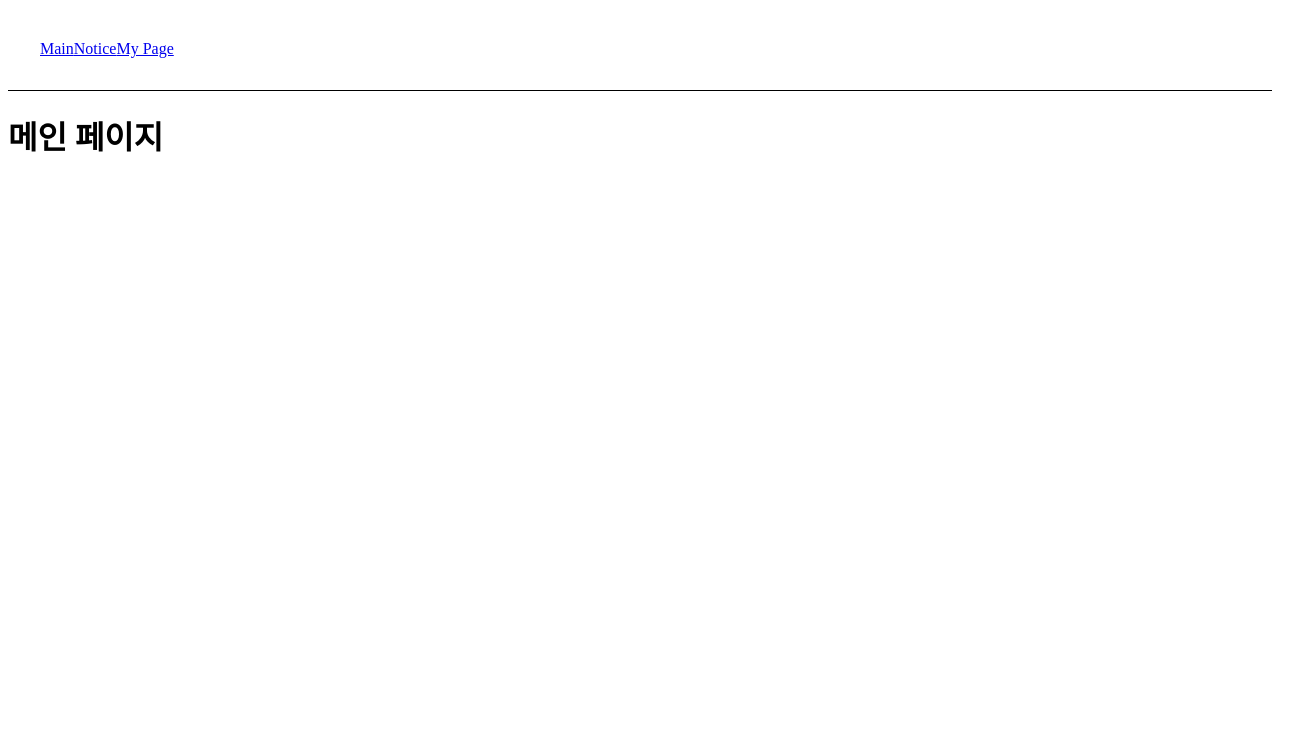
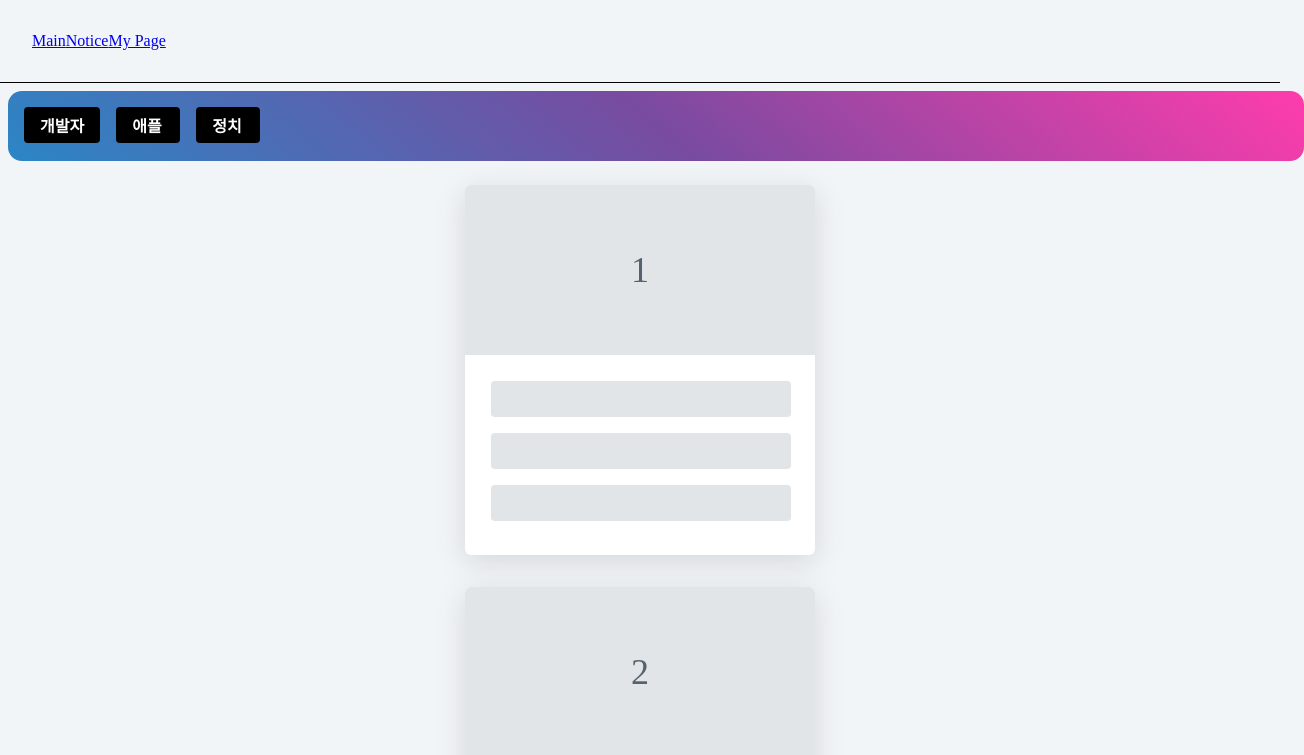
Before and after one commit to four-four-four/DAMOA-Frontend, a React app: page / in a window 1280 px wide. Shown: the top 755 px of the page, 1304 px wide, since content can reach past the window. Built offline with nearby package versions, Linux system fonts and the light colour scheme.

Commit message:
메인 페이지 적용

```diff
--- a/babel.config.js
+++ b/babel.config.js
@@ -3,7 +3,7 @@ module.exports = function (api) {
 
   const presets = ['@babel/preset-env', '@babel/preset-react'];
 
-  const plugins = [];
+  const plugins = ["@babel/plugin-transform-runtime"];
 
   return {
     presets,
--- a/package.json
+++ b/package.json
@@ -26,6 +26,7 @@
   },
   "homepage": "https://github.com/four-four-four/DAMOA-Frontend-new#readme",
   "dependencies": {
+    "@babel/runtime": "^7.18.0",
     "@emotion/react": "^11.9.0",
     "@emotion/styled": "^11.8.1",
     "@material-ui/core": "^4.12.4",
@@ -38,6 +39,7 @@
     "markdown-to-jsx": "^7.1.7",
     "react": "^18.1.0",
     "react-dom": "^18.1.0",
+    "react-loading": "^2.0.3",
     "react-redux": "^8.0.1",
     "react-router-dom": "^6.3.0",
     "redux": "^4.2.0",
@@ -46,6 +48,7 @@
   },
   "devDependencies": {
     "@babel/core": "^7.17.10",
+    "@babel/plugin-transform-runtime": "^7.18.0",
     "@babel/preset-env": "^7.17.10",
     "@babel/preset-react": "^7.16.7",
     "babel-loader": "^8.2.5",
--- a/public/index.html
+++ b/public/index.html
@@ -4,6 +4,14 @@
     <meta charset="UTF-8" />
     <meta name="viewport" content="width=device-width, initial-scale=1.0" />
     <meta http-equiv="X-UA-Compatible" content="ie=edge" />
+    <link
+      rel="stylesheet"
+      href="https://fonts.googleapis.com/css?family=Roboto:300,400,500,700&display=swap"
+    />
+    <link
+      rel="stylesheet"
+      href="https://fonts.googleapis.com/icon?family=Material+Icons"
+    />
     <title>Damoa Frontend</title>
   </head>
   <body>
--- /dev/null
+++ b/src/containers/Item.js
@@ -0,0 +1,61 @@
+import React, { memo } from "react";
+import styled from "styled-components";
+
+const ItemWrap = styled.div`
+  .ItemWrap {
+    width: 350px;
+    height: 370px;
+    display: flex;
+    flex-direction: column;
+    background-color: #ffffff;
+    margin: 1rem;
+    box-shadow: rgba(100, 100, 111, 0.2) 0px 7px 29px 0px;
+    border-radius: 6px;
+  }
+
+  .ItemWrap-Top {
+    display: flex;
+    width: 350px;
+    height: 170px;
+    border-top-left-radius: 6px;
+    border-top-right-radius: 6px;
+    background-color: #e2e5e7;
+    color: #566270;
+    font-size: 2.25rem;
+    justify-content: center;
+    text-align: center;
+    align-items: center;
+  }
+
+  .ItemWrap-Body {
+    height: 200px;
+    border-bottom-left-radius: 6px;
+    border-bottom-right-radius: 6px;
+    padding: 10px;
+  }
+
+  .ItemWrap-Body-Title {
+    width: 300px;
+    height: 36px;
+    margin: 16px;
+    border-radius: 4px;
+    background-color: #e2e5e7;
+  }
+`;
+
+const Item = ({ number }) => {
+  return (
+    <ItemWrap>
+      <div className="ItemWrap">
+        <div className="ItemWrap-Top ">{number}</div>
+        <div className="ItemWrap-Body">
+          <div className="ItemWrap-Body-Title " />
+          <div className="ItemWrap-Body-Title " />
+          <div className="ItemWrap-Body-Title " />
+        </div>
+      </div>
+    </ItemWrap>
+  );
+};
+
+export default memo(Item);
--- /dev/null
+++ b/src/containers/Loader.js
@@ -0,0 +1,22 @@
+import React, { memo } from "react";
+import ReactLoading from "react-loading";
+import styled from "styled-components";
+
+const LoaderWrap = styled.div`
+  width: 100%;
+  height: 80%;
+  display: flex;
+  justify-content: center;
+  text-align: center;
+  align-items: center;
+`;
+
+const Loader = () => {
+  return (
+    <LoaderWrap>
+      <ReactLoading type="spin" color="#A593E0" />
+    </LoaderWrap>
+  );
+};
+
+export default memo(Loader);
--- a/src/containers/MainContainer.js
+++ b/src/containers/MainContainer.js
@@ -1,10 +1,116 @@
-import React from 'react';
+import React, { useState, useEffect, useRef } from 'react';
+import styled, { createGlobalStyle } from "styled-components";
+import Grid from '@mui/material/Grid';
+import Item from './Item';
+import Loader from './Loader';
+
+const GlobalStyle = createGlobalStyle`
+  *, *::before, *::after {
+    box-sizing: border-box;
+    padding: 0px;
+    margin: 0px;
+  }
+
+  body {
+    background-color: #f2f5f7;
+  }
+`;
+
+const AppWrap = styled.div`
+  width: 100%;
+  height: 100%;
+  display: flex;
+  flex-direction: column;
+  justify-content: center;
+  text-align: center;
+  align-items: center;
+
+  .Target-Element {
+    width: 100vw;
+    height: 140px;
+    display: flex;
+    justify-content: center;
+    text-align: center;
+    align-items: center;
+  }
+`;
+
+
+// 리스트 아이템 컴포넌트
+const ListItem = (props) => {
+
+    console.log('props', props);
+
+    return (
+        <div style={{'minWidth': '64px','backgroundColor': 'black', 'color': 'white', 'padding': '0 16px', 'fontWeight': '600'
+        , 'textAlign': 'center', 'height': '36px', 'borderRadius': '4px', 'alignItems': 'center', 'display': 'inline-flex'
+        }}>
+            {props.children}
+        </div>
+    )
+}
 
 const MainContainer = () => {
 
+    const [target, setTarget] = useState(null);
+    const [isLoaded, setIsLoaded] = useState(false);
+    const [itemLists, setItemLists] = useState([1]);
+
+    useEffect(() => {
+        console.log(itemLists);
+    }, [itemLists]);
+
+    const getMoreItem = async () => {
+        setIsLoaded(true);
+        await new Promise((resolve) => setTimeout(resolve, 1500));
+        let Items = [1, 2, 3, 4, 5];
+        setItemLists((itemLists) => itemLists.concat(Items));
+        setIsLoaded(false);
+    };
+
+  const onIntersect = async ([entry], observer) => {
+    if (entry.isIntersecting && !isLoaded) {
+        observer.unobserve(entry.target);
+        await getMoreItem();
+        observer.observe(entry.target);
+    }
+  };
+
+  useEffect(() => {
+        let observer;
+        if (target) {
+            observer = new IntersectionObserver(onIntersect, {
+                threshold: 0.4,
+            });
+            observer.observe(target);
+        }
+      return () => observer && observer.disconnect();
+  }, [target]);
+
+
     return (
         <>
-            <h1>메인 컨테이너</h1>
+            <Grid container spacing={2} style={{'height': '70px', 'borderRadius': '14px', margin: '0.5rem', 'backgroundColor': 'rgb(255, 60, 172)', 'backgroundImage': 'linear-gradient(220deg, rgb(255, 60, 172) 0%, rgb(120, 75, 160) 50%, rgb(43, 134, 197) 100%)'}}>
+                <Grid item xs={0}>
+                    <ListItem>개발자</ListItem>
+                </Grid>
+                <Grid item xs={0}>
+                    <ListItem>애플</ListItem>
+                </Grid>
+                <Grid item xs={0}>
+                    <ListItem>정치</ListItem>
+                </Grid>
+            </Grid>
+
+            <GlobalStyle />
+            <AppWrap>
+                {itemLists.map((v, i) => {
+                    return <Item number={i + 1} key={i} />;
+                })}
+                <div ref={setTarget} className="Target-Element">
+                    {isLoaded && <Loader />}
+                </div>
+            </AppWrap>
         </>
     );
 };
--- a/src/pages/MainPage.js
+++ b/src/pages/MainPage.js
@@ -1,11 +1,12 @@
 // main page
 import React from 'react';
+import MainContainer from '../containers/MainContainer';
 
 const MainPage = () => {
 
     return (
         <>
-            <h1>메인 페이지</h1>
+            <MainContainer />
         </>
     )
 };
```
Also changed, not shown: 1 other file (tests, documents, lock files or other folders).
